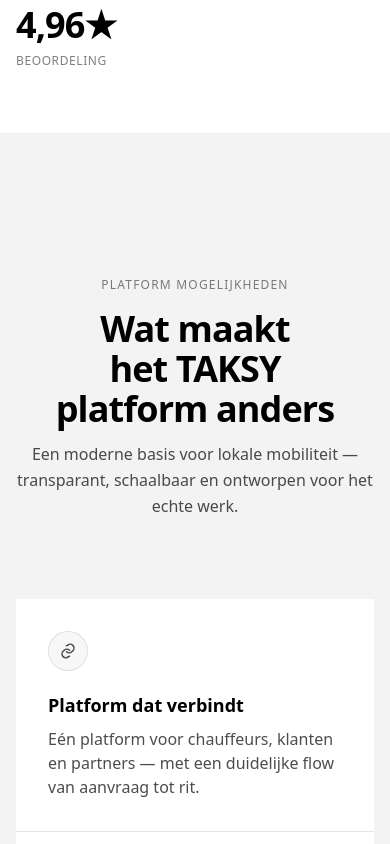
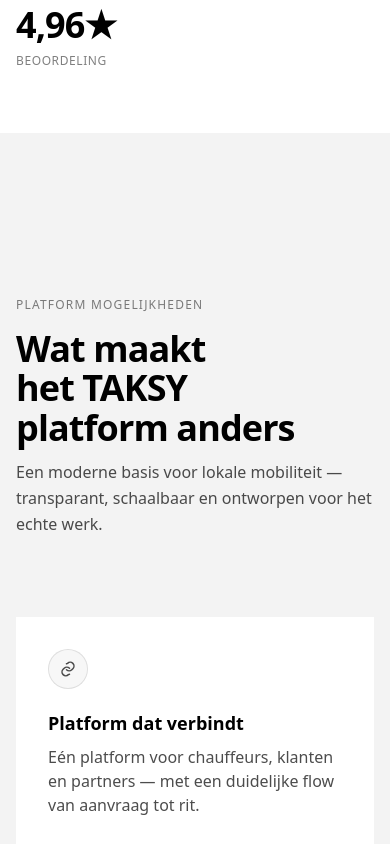
Before and after one commit to Taksyeu/Taksy, a Next.js app: page / in a window 390 px wide. Shown: the part 1960-2804 px from the top of the page. Built offline with nearby package versions, Linux system fonts and the light colour scheme.

Commit message:
Section 2 alignment + responsive headline + section height adjustment

```diff
--- a/src/components/landing/FeaturesSection.tsx
+++ b/src/components/landing/FeaturesSection.tsx
@@ -41,7 +41,7 @@ const features: Feature[] = [
 
 export function FeaturesSection() {
   return (
-    <section id="how-it-works" className="w-full bg-[#F3F3F3] py-[120px]">
+    <section id="how-it-works" className="w-full bg-[#F3F3F3] py-[140px]">
       <div className="mx-auto w-full max-w-[1200px] px-4 sm:px-6 lg:px-8">
         {/* Top intro block */}
         <div className="relative pt-6">
@@ -52,12 +52,12 @@ export function FeaturesSection() {
             02
           </div>
 
-          <div className="mx-auto flex max-w-[900px] flex-col items-center text-center">
+          <div className="flex w-full max-w-[900px] flex-col items-start text-left lg:mx-auto lg:items-center lg:text-center">
             <div className="mb-4 text-xs uppercase tracking-widest text-black/50">
               PLATFORM MOGELIJKHEDEN
             </div>
 
-            <h2 className="text-balance text-4xl font-bold tracking-tight text-black sm:text-5xl">
+            <h2 className="text-balance text-[36px] font-bold leading-[39.6px] tracking-tight text-black lg:text-[48px] lg:leading-[50.4px]">
               Wat maakt het TAKSY platform anders
             </h2>
 
```
